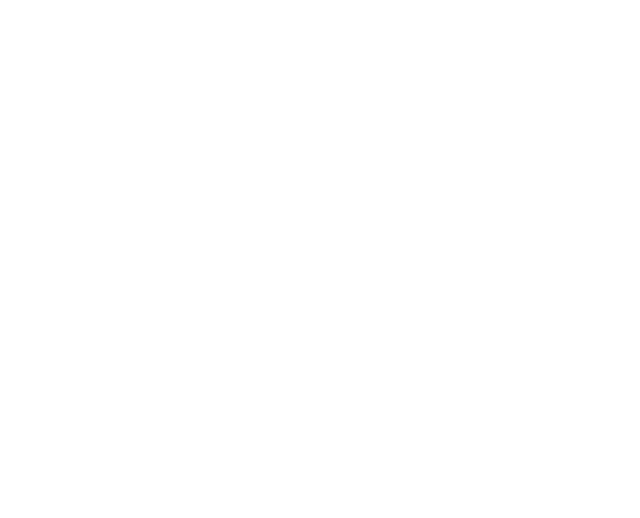
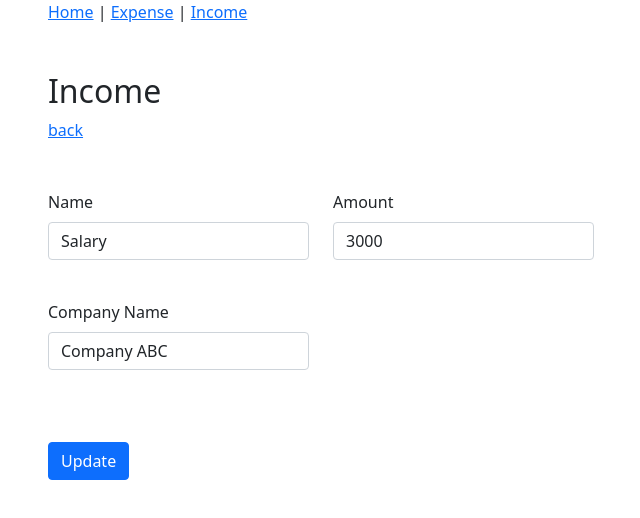
Before and after one commit to Xavier-IV/financeland, a React (Create React App) app: page /income/1 in a window 1280 px wide. Before the commit this address had no page. Shown: the top 518 px of the page, without its empty margins (34-674 px from the left). Built offline with nearby package versions, Linux system fonts and the light colour scheme.

Commit message:
Feature: Manage income

```diff
--- a/src/app/expense/expense-edit/ExpenseEdit.js
+++ b/src/app/expense/expense-edit/ExpenseEdit.js
@@ -1,10 +1,12 @@
 import { useFormik } from 'formik';
-import { useEffect } from 'react';
-import { Link } from 'react-router-dom';
+import { useEffect, useState } from 'react';
+import { Link, Navigate } from 'react-router-dom';
 import ExpenseForm from '../Expense.form';
 import ExpenseSchema from '../Expense.schema';
 
 export default function ExpenseEdit() {
+  const [redirectTo, setRedirectTo] = useState(null);
+
   const formik = useFormik({
     initialValues: {
       name: '',
@@ -18,6 +20,7 @@
 
   function onSubmit(values) {
     alert(JSON.stringify(values, null, 2));
+    setRedirectTo('/expense');
   }
 
   async function apiFetchExpense(id) {
@@ -34,6 +37,10 @@
     await apiFetchExpense();
   }, []);
 
+  if (redirectTo) {
+    return <Navigate to={redirectTo} />;
+  }
+
   return (
     <>
       <div className="mb-5">
--- /dev/null
+++ b/src/app/income/Income.form.js
@@ -0,0 +1,64 @@
+import PropTypes from 'prop-types';
+import { Button, Col, Form, Row } from 'react-bootstrap';
+import Error from '../../components/form/Error';
+
+IncomeForm.propTypes = {
+  handleSubmit: PropTypes.func,
+  formik: PropTypes.object,
+  buttonName: PropTypes.string,
+};
+
+export default function IncomeForm({ handleSubmit, formik, buttonName }) {
+  return (
+    <>
+      <Form noValidate onSubmit={handleSubmit}>
+        <Row className="mt-5">
+          <Col md={6}>
+            <Row>
+              <Col md={6}>
+                <Form.Label htmlFor="name">Name</Form.Label>
+                <Form.Control
+                  type={'text'}
+                  name={'name'}
+                  value={formik.values.name}
+                  onChange={formik.handleChange}
+                />
+                <Error formik={formik} name={'name'} />
+              </Col>
+              <Col md={6}>
+                <Form.Label htmlFor="amount">Amount</Form.Label>
+                <Form.Control
+                  type={'number'}
+                  name={'amount'}
+                  value={formik.values.amount}
+                  onChange={formik.handleChange}
+                />
+                <Error formik={formik} name={'amount'} />
+              </Col>
+            </Row>
+
+            <Row className={'mt-3'}>
+              <Col md={6}>
+                <Form.Label htmlFor="companyName">Company Name</Form.Label>
+                <Form.Control
+                  type={'text'}
+                  name={'companyName'}
+                  value={formik.values.companyName}
+                  onChange={formik.handleChange}
+                />
+                <Error formik={formik} name={'companyName'} />
+              </Col>
+            </Row>
+          </Col>
+        </Row>
+        <Row className="mt-5">
+          <Col>
+            <Button disabled={formik.isSubmitting} type={'submit'}>
+              {buttonName}
+            </Button>
+          </Col>
+        </Row>
+      </Form>
+    </>
+  );
+}
--- /dev/null
+++ b/src/app/income/Income.js
@@ -0,0 +1,12 @@
+import { Container } from 'react-bootstrap';
+import { Outlet } from 'react-router-dom';
+
+export default function Income() {
+  return (
+    <Container className={'mt-5'}>
+      <h2>Income</h2>
+
+      <Outlet />
+    </Container>
+  );
+}
--- /dev/null
+++ b/src/app/income/Income.schema.js
@@ -0,0 +1,9 @@
+import * as Yup from 'yup';
+
+const ExpenseSchema = Yup.object().shape({
+  name: Yup.string().required(),
+  amount: Yup.number().required(),
+  companyName: Yup.string().required(),
+});
+
+export default ExpenseSchema;
--- /dev/null
+++ b/src/app/income/income-add/IncomeAdd.js
@@ -0,0 +1,39 @@
+import { useFormik } from 'formik';
+import { Link } from 'react-router-dom';
+import IncomeForm from '../Income.form';
+import IncomeSchema from '../Income.schema';
+
+const sleep = (ms) => new Promise((resolve) => setTimeout(resolve, ms));
+
+export default function IncomeAdd() {
+  const formik = useFormik({
+    initialValues: {
+      id: null,
+      name: '',
+      companyName: '',
+      amount: 0,
+    },
+    validationSchema: IncomeSchema,
+    onSubmit: async (values) => {
+      await sleep(500);
+      await apiSubmitIncome(values);
+    },
+  });
+
+  async function apiSubmitIncome(values) {
+    alert(JSON.stringify(values, null, 2));
+  }
+
+  return (
+    <>
+      <div className="mb-5">
+        <Link to="/income">back</Link>
+      </div>
+      <IncomeForm
+        formik={formik}
+        buttonName={'Add'}
+        handleSubmit={formik.handleSubmit}
+      />
+    </>
+  );
+}
--- /dev/null
+++ b/src/app/income/income-edit/IncomeEdit.js
@@ -0,0 +1,57 @@
+import { useFormik } from 'formik';
+import { useEffect, useState } from 'react';
+import { Link, useParams, Navigate } from 'react-router-dom';
+import IncomeForm from '../Income.form';
+import IncomeSchema from '../Income.schema';
+
+const sleep = (ms) => new Promise((resolve) => setTimeout(resolve, ms));
+
+export default function IncomeEdit() {
+  const { id } = useParams();
+  const [redirectTo, setRedirectTo] = useState(null);
+
+  const formik = useFormik({
+    initialValues: {
+      id: null,
+      name: '',
+      companyName: '',
+      amount: 0,
+    },
+    validationSchema: IncomeSchema,
+    onSubmit: async (values) => {
+      await sleep(500);
+      alert(JSON.stringify(values, null, 2));
+      setRedirectTo('/income');
+    },
+  });
+
+  async function apiFetchIncome(id) {
+    await formik.setValues({
+      name: 'Salary',
+      amount: 3000.0,
+      companyName: 'Company ABC',
+    });
+  }
+
+  useEffect(async () => {
+    /* Mock api usage */
+    await apiFetchIncome(id);
+  }, []);
+
+  if (redirectTo) {
+    return <Navigate to={redirectTo} />;
+  }
+
+  return (
+    <>
+      <div className="mb-5">
+        <Link to="/income">back</Link>
+      </div>
+      <IncomeForm
+        formik={formik}
+        buttonName={'Update'}
+        handleSubmit={formik.handleSubmit}
+      />
+    </>
+  );
+}
--- /dev/null
+++ b/src/app/income/income-list/IncomeList.js
@@ -0,0 +1,32 @@
+import { useEffect, useState } from 'react';
+import { Link } from 'react-router-dom';
+import Currency from '../../../components/shared/Currency';
+
+export default function IncomeList() {
+  const [incomes, setIncomes] = useState([]);
+
+  useEffect(async () => {
+    /* Mock api usage */
+    setIncomes([
+      { id: 1, name: 'Salary', companyName: 'Company ABC', amount: 3000.0 },
+      { id: 2, name: 'Overtime', companyName: 'Company ABC', amount: 500.0 },
+    ]);
+  }, []);
+
+  function getList() {
+    return incomes.map(({ id, name, amount }) => (
+      <li key={id}>
+        <Link to={`/income/${id}`}>{name}</Link> - <Currency amount={amount} />
+      </li>
+    ));
+  }
+
+  return (
+    <>
+      <div className="mb-5">
+        <Link to="/income/add">add</Link>
+      </div>
+      <ul>{getList()}</ul>
+    </>
+  );
+}
--- a/src/components/layout/Layout.js
+++ b/src/components/layout/Layout.js
@@ -5,7 +5,8 @@
   return (
     <>
       <Container>
-        <Link to="/">Home</Link> | <Link to="/expense">Expense</Link>
+        <Link to="/">Home</Link> | <Link to="/expense">Expense</Link> |{' '}
+        <Link to="/income">Income</Link>
       </Container>
 
       <Outlet />
--- a/src/routes/index.js
+++ b/src/routes/index.js
@@ -4,6 +4,10 @@
 import ExpenseEdit from '../app/expense/expense-edit/ExpenseEdit';
 import ExpenseList from '../app/expense/expense-list/ExpenseList';
 import Home from '../app/home/Home';
+import Income from '../app/income/Income';
+import IncomeAdd from '../app/income/income-add/IncomeAdd';
+import IncomeEdit from '../app/income/income-edit/IncomeEdit';
+import IncomeList from '../app/income/income-list/IncomeList';
 import Layout from '../components/layout/Layout';
 
 function Router() {
@@ -18,6 +22,12 @@
             <Route path="add" element={<ExpenseAdd />} />
             <Route path=":id" element={<ExpenseEdit />} />
           </Route>
+
+          <Route path="income" element={<Income />}>
+            <Route path="" element={<IncomeList />} />
+            <Route path="add" element={<IncomeAdd />} />
+            <Route path=":id" element={<IncomeEdit />} />
+          </Route>
         </Route>
       </Routes>
     </>
```
